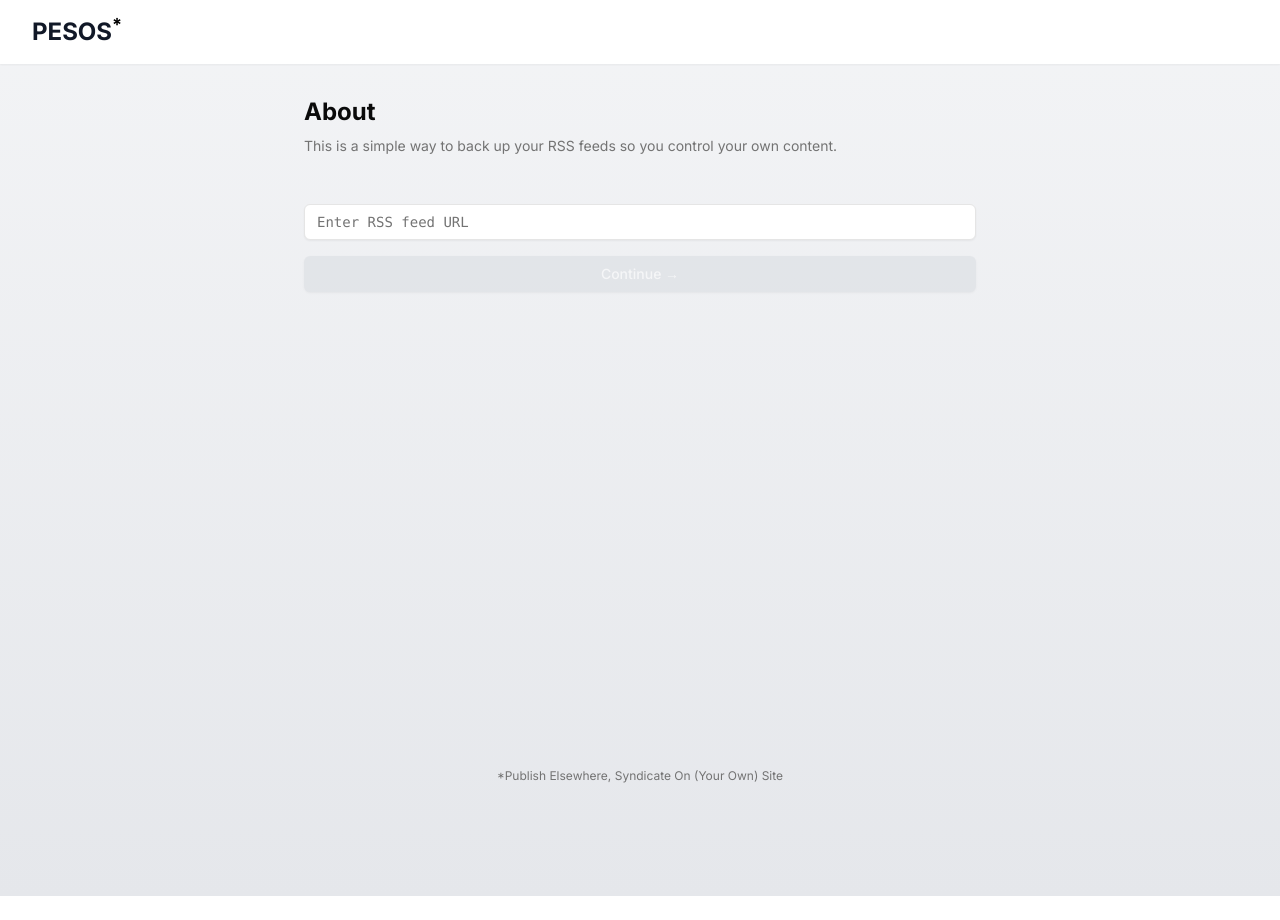
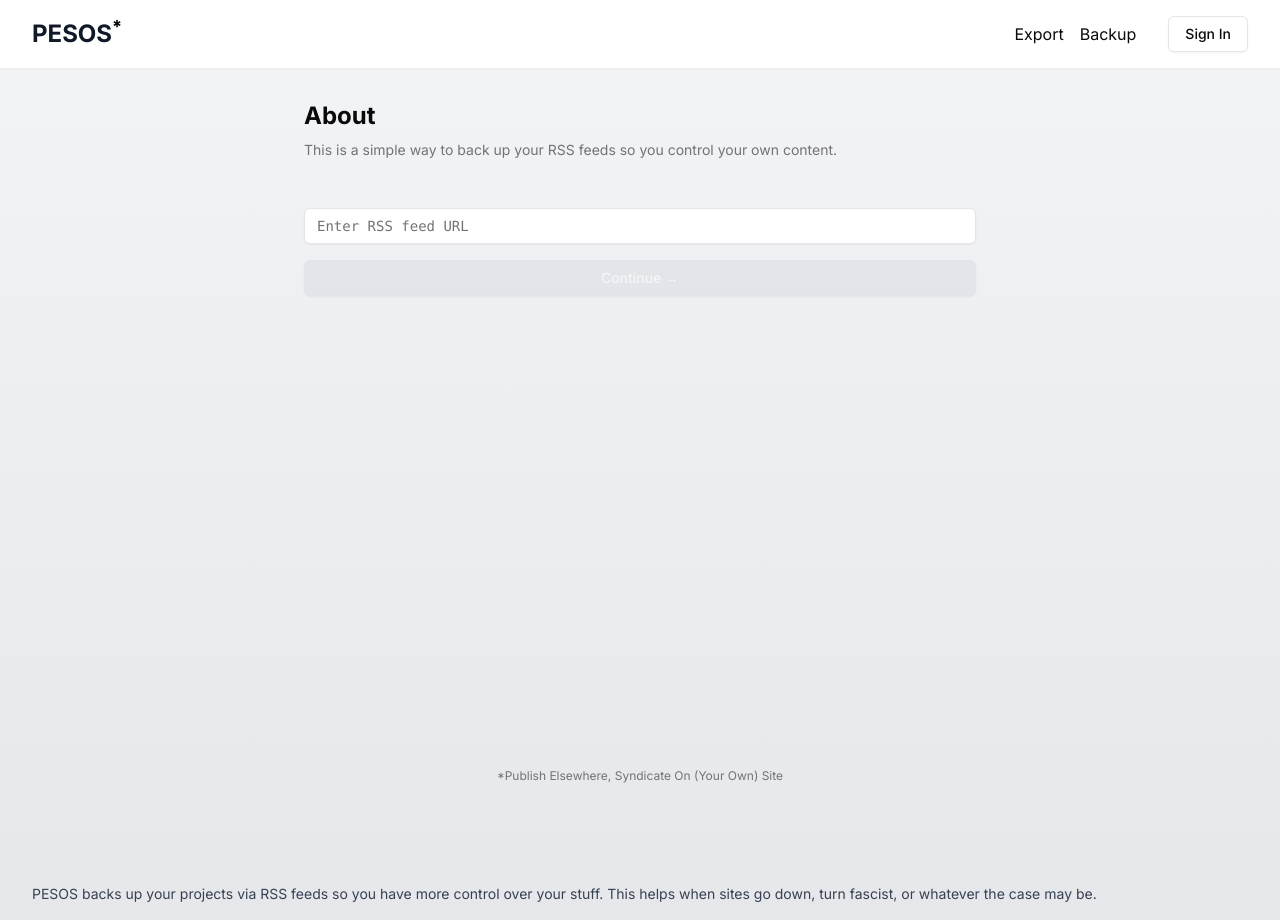
Before and after one commit to jonbell-lot23/pesos, a Next.js app: page / in a window 1280 px wide. Before the commit the page ends 896 px from the top, so only its background shows below. Built offline with nearby package versions, Linux system fonts and the light colour scheme; no server answers.

Commit message:
Starting in on the header

```diff
--- /dev/null
+++ b/app/guest/backup/page.tsx
@@ -0,0 +1,36 @@
+"use client";
+
+import { SignInButton, useAuth, useUser } from "@clerk/nextjs";
+import { Button } from "@/components/ui/button";
+import { useRouter } from "next/navigation";
+
+export default function BackupPage() {
+  const { isSignedIn } = useAuth();
+  const { user } = useUser();
+  const router = useRouter();
+
+  return (
+    <div className="w-full flex justify-between items-center">
+      <div className="flex min-h-screen w-full flex-col p-8">
+        <div className="flex justify-center items-center my-8">
+          <Button className="text-sm hover:bg-blue-500">Backup</Button>
+        </div>
+        {!isSignedIn ? (
+          <div className="flex flex-col items-center justify-center h-full">
+            <h1 className="text-black text-2xl mb-4">Hello, please sign in!</h1>
+            <SignInButton mode="modal">
+              <Button className="text-sm hover:bg-blue-500">Sign In</Button>
+            </SignInButton>
+          </div>
+        ) : (
+          <div className="flex items-center justify-center h-full">
+            <h1 className="text-black text-2xl">
+              Welcome to the Backup page,{" "}
+              {user?.primaryEmailAddress?.emailAddress || user?.username}!
+            </h1>
+          </div>
+        )}
+      </div>
+    </div>
+  );
+}
--- a/components/root-layout-inner.tsx
+++ b/components/root-layout-inner.tsx
@@ -49,7 +49,15 @@ export function RootLayoutInner({ children, inter }: RootLayoutInnerProps) {
           <h1 className="text-2xl font-bold text-gray-900">
             PESOS<sup className="text-md text-black">*</sup>
           </h1>
-          <div className="flex items-center space-x-4 hidden">
+          <div className="flex items-center space-x-4">
+            <div className="mr-4 flex space-x-4">
+              <Link href="/guest/export">
+                <h2>Export</h2>
+              </Link>
+              <Link href="/guest/backup">
+                <h2>Backup</h2>
+              </Link>
+            </div>
             <SignedOut>
               <SignInButton mode="modal">
                 <Button variant="outline">Sign In</Button>
@@ -65,7 +73,7 @@ export function RootLayoutInner({ children, inter }: RootLayoutInnerProps) {
         {showUsernameModal && <UsernameModal />}
         {children}
         <div className="border-green-700 max-w-7xl mx-auto py-4 px-4 sm:px-6 lg:px-8 flex justify-between items-center">
-          <p className="text-sm text-gray-700 hidden">
+          <p className="text-sm text-gray-700">
             PESOS backs up your projects via RSS feeds so you have more control
             over your stuff. This helps when sites go down, turn fascist, or
             whatever the case may be.
```
